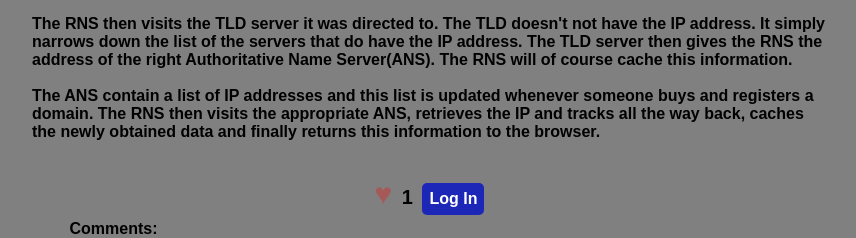
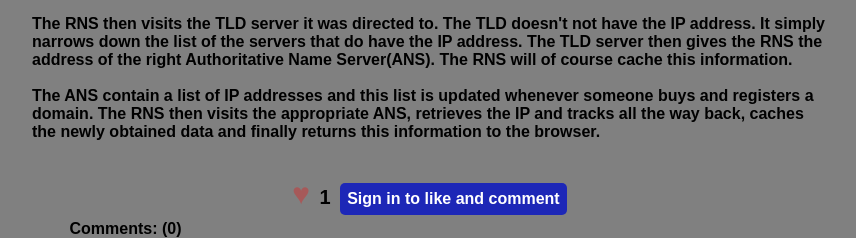
Before and after one commit to arslan-ashraf/csinjs, a Django app: a page that uses templates/blogs/blog_show.html in a window 1280 px wide. Shown: the part 986-1224 px from the top of the page, without its empty margins (208-1064 px from the left). Run offline with Django 3.2, Linux system fonts and the light colour scheme; data comes from the database, SQL or seed files in the repository; both versions use the stored data as it was after the commit; data that the repository does not hold is empty.

Commit message:
finished ajax features

```diff
--- a/templates/algorithms/show.html
+++ b/templates/algorithms/show.html
@@ -45,7 +45,7 @@
 	        <a href="{% url 'user:user_login' %}" class="button-class-a">Sign in to like and comment</a>
 	    {% endif %}
 
-	    <div class="comment-count">Comments:</div>
+	    <div class="comment-count">Comments: ({{ comments.count }})</div>
 
 	    <div class="all-comments">
 
--- a/templates/blogs/blog_show.html
+++ b/templates/blogs/blog_show.html
@@ -46,10 +46,10 @@
     	    </form>
 
 	    {% else %}
-	        <a href="{% url 'user:user_login' %}" class="button-class-a">Log In</a>
+	        <a href="{% url 'user:user_login' %}" class="button-class-a">Sign in to like and comment</a>
 	    {% endif %}
 
-	    <div class="comment-count">Comments:</div>
+	    <div class="comment-count">Comments: ({{ comments.count }})</div>
 
         <div class="all-comments">
 
```
Also changed, not shown: comments/admin.py (+7 -1 lines), db.sqlite3.
